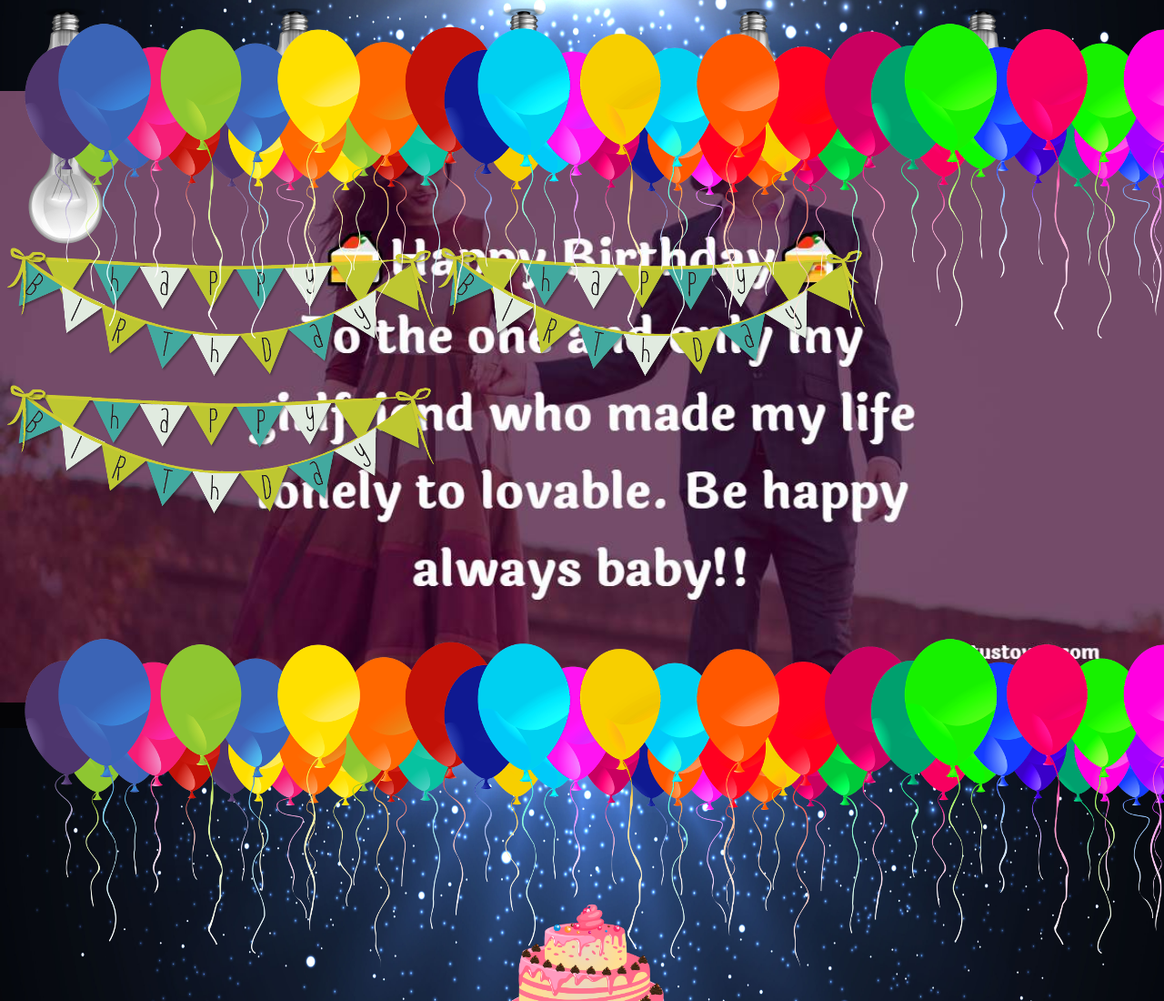
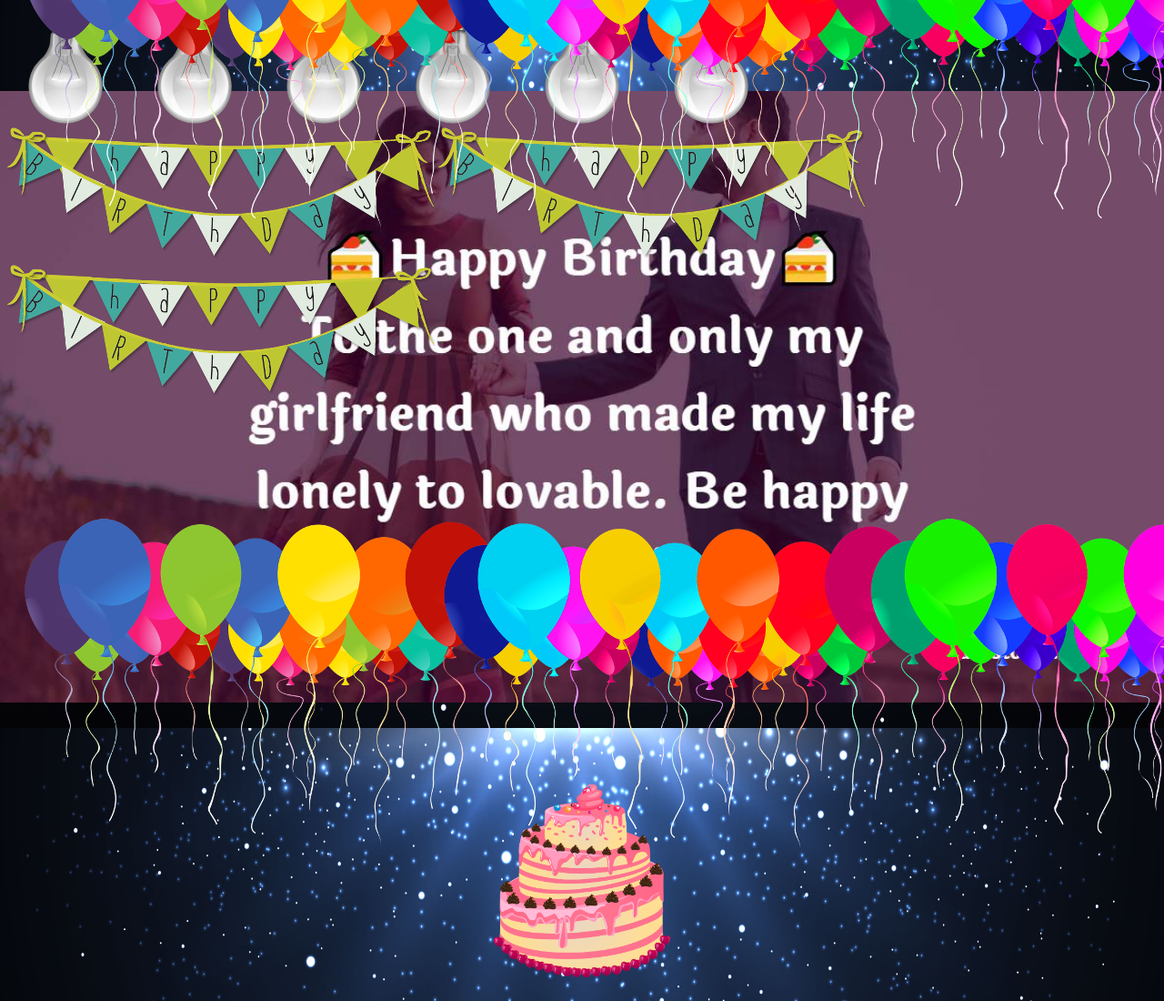
Before and after one commit to safalbk/site, a plain HTML site: page index.html in a window 1280 px wide. Shown: the top 1100 px of the page at 91% size. Drawn offline with Linux system fonts and the light colour scheme.

Commit message:
Update index.html

```diff
--- a/index.html
+++ b/index.html
@@ -9,7 +9,7 @@
   width:100%;
 }
 .blb {
-  margin-right: 120px;
+  margin-right: 10px;
 
 }
 .cake {
```
